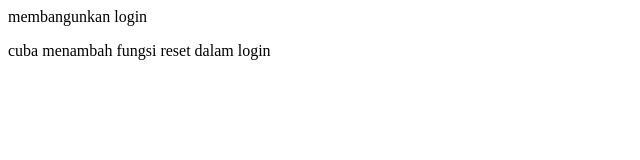
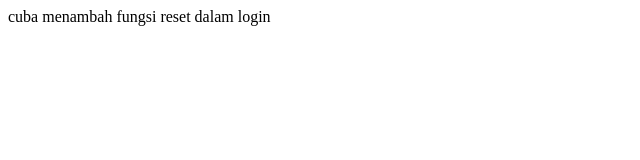
Before and after one commit to Ftinychh/projek02-html, a plain HTML site: page login.html in a window 1280 px wide. Shown: the whole page, without its empty margins (0-640 px from the left). Drawn offline with Linux system fonts and the light colour scheme.

Commit message:
membaiki konflik

```diff
--- a/login.html
+++ b/login.html
@@ -1,2 +1,4 @@
-<p>membangunkan login</p>
+<html>
+
 <p>cuba menambah fungsi reset dalam login</p>
+</html>
```
